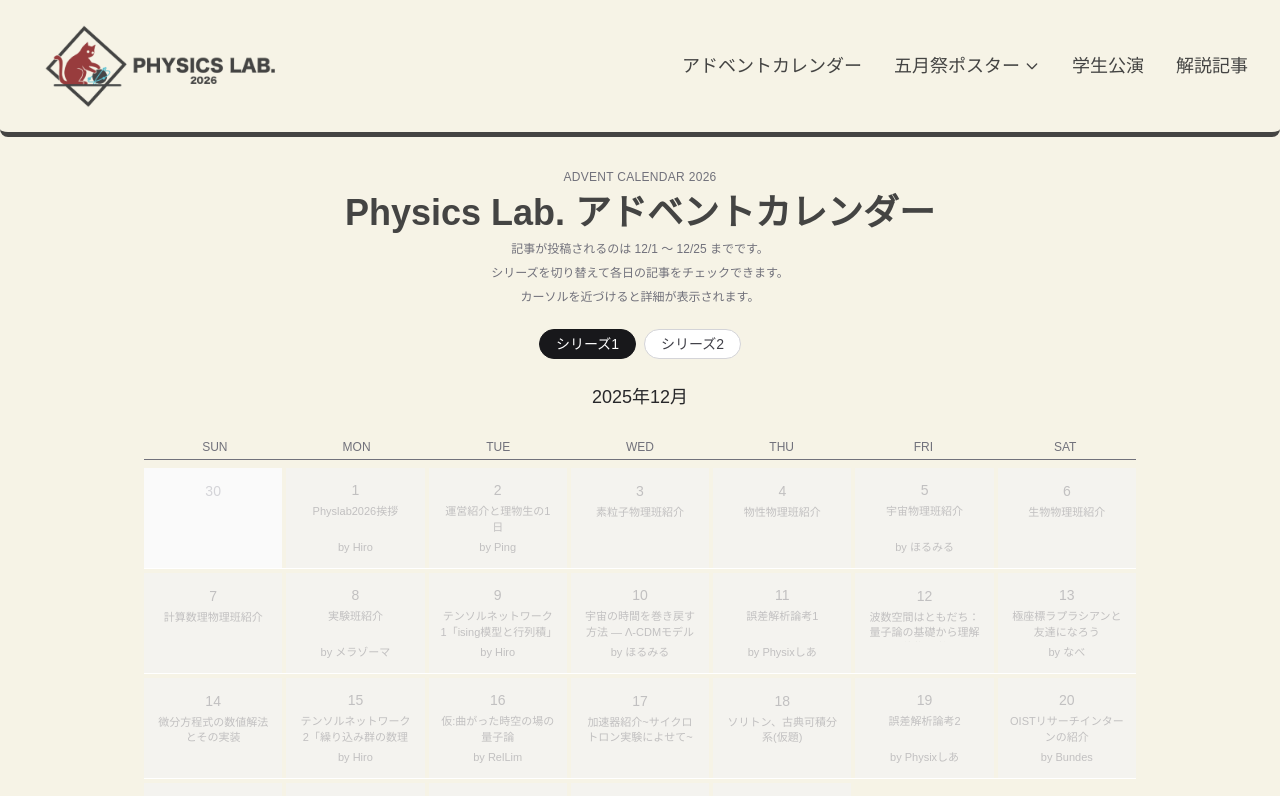
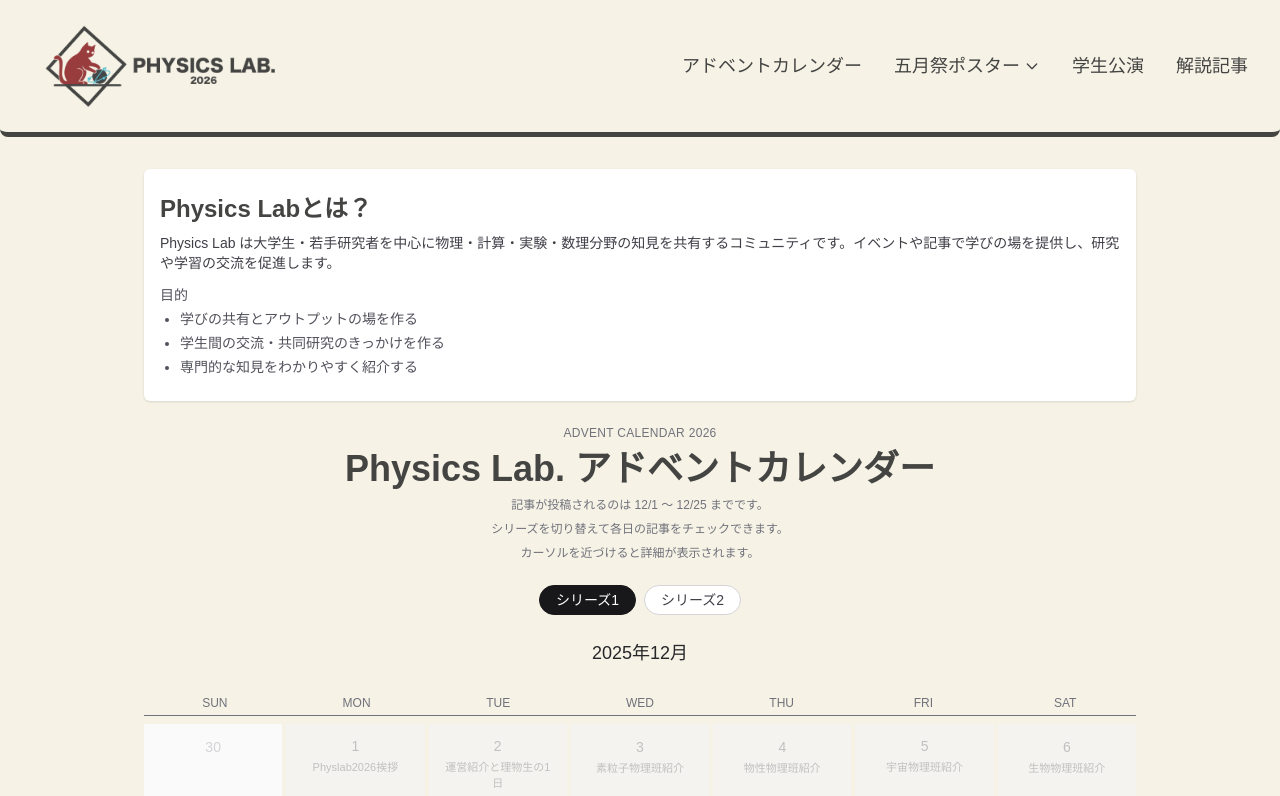
Before and after one commit to hishy001-307/advent_calendar_2026, a Next.js app: page / in a window 1280 px wide. Shown: the top 796 px of the page. Built offline with nearby package versions, Linux system fonts and the light colour scheme; a web font is replaced by a local one.

Commit message:
add compornent about

```diff
--- a/src/app/page.tsx
+++ b/src/app/page.tsx
@@ -3,6 +3,9 @@
 import Link from "next/link";
 import { useEffect, useMemo, useState } from "react";
 import Header from "@/components/Header";
+
+import About from "@/components/About";
+
 
 // ==== 設定：どの年の12月か ====
 const ADVENT_YEAR = 2025;
@@ -434,6 +437,8 @@ export default function AdventCalendarPage() {
     <>
       <Header />
       <main className="mx-auto max-w-5xl px-4 pt-8 pb-8 space-y-6">
+        {/* Aboutをここに表示 */}
+        <About />
         {/* ページヘッダ */}
         <header className="space-y-2 text-center">
           <p className="text-xs uppercase tracking-wide text-zinc-500">
--- /dev/null
+++ b/src/components/About.tsx
@@ -0,0 +1,21 @@
+import React from "react";
+
+export default function About() {
+  return (
+    <section className="mx-auto max-w-5xl px-4 pt-6 pb-6 bg-white rounded-md shadow-sm">
+      <h2 className="text-2xl font-semibold text-[#444443] mb-2">Physics Labとは？</h2>
+      <p className="text-sm text-zinc-700 mb-3">
+        Physics Lab は大学生・若手研究者を中心に物理・計算・実験・数理分野の知見を共有するコミュニティです。イベントや記事で学びの場を提供し、研究や学習の交流を促進します。
+      </p>
+
+      <div className="text-sm text-zinc-600">
+        <h3 className="font-medium mt-2">目的</h3>
+        <ul className="list-disc pl-5 mt-1 space-y-1">
+          <li>学びの共有とアウトプットの場を作る</li>
+          <li>学生間の交流・共同研究のきっかけを作る</li>
+          <li>専門的な知見をわかりやすく紹介する</li>
+        </ul>
+      </div>
+    </section>
+  );
+}
```
Also changed, not shown: 1 other file (tests, documents, lock files or other folders).
